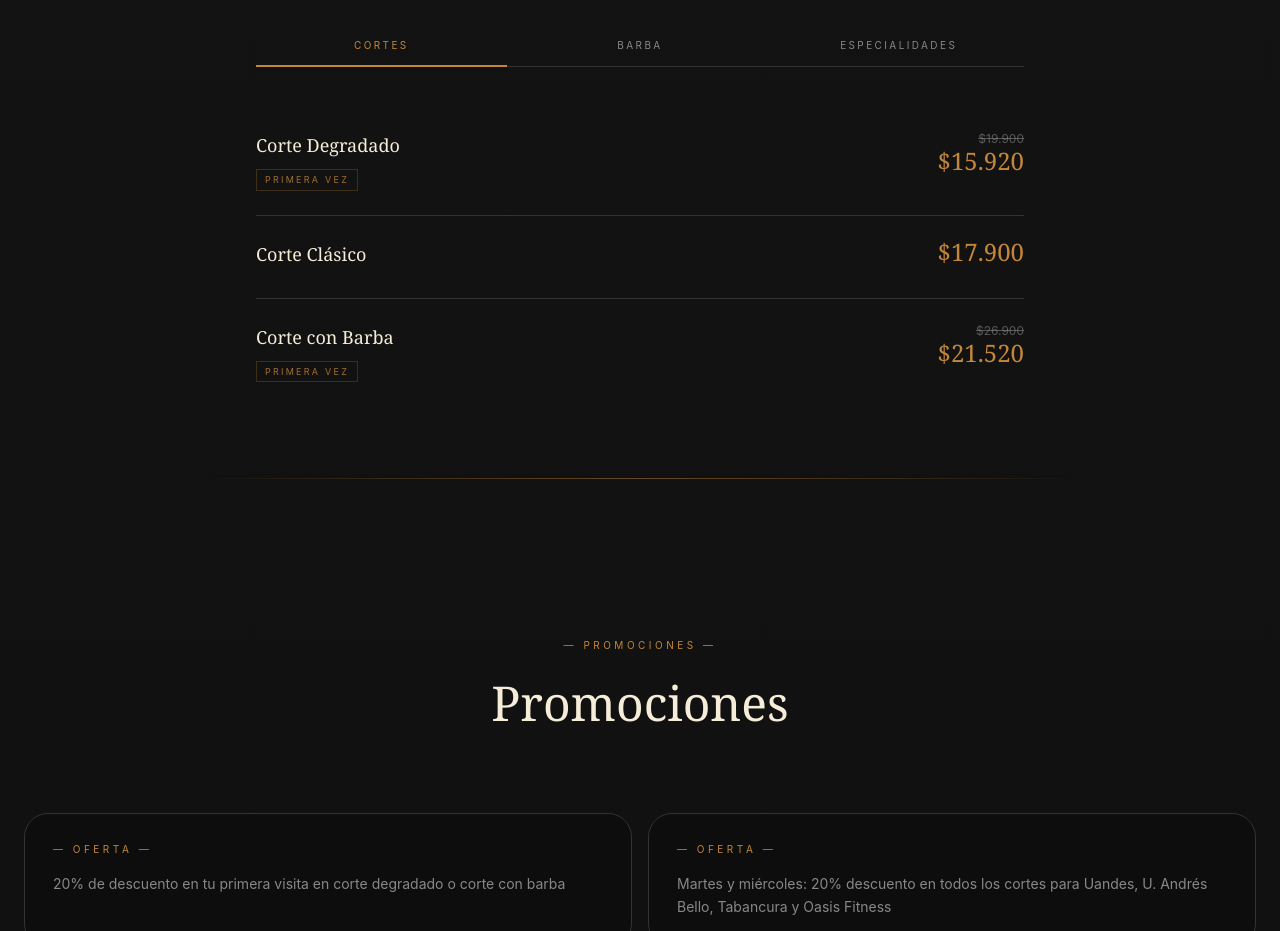
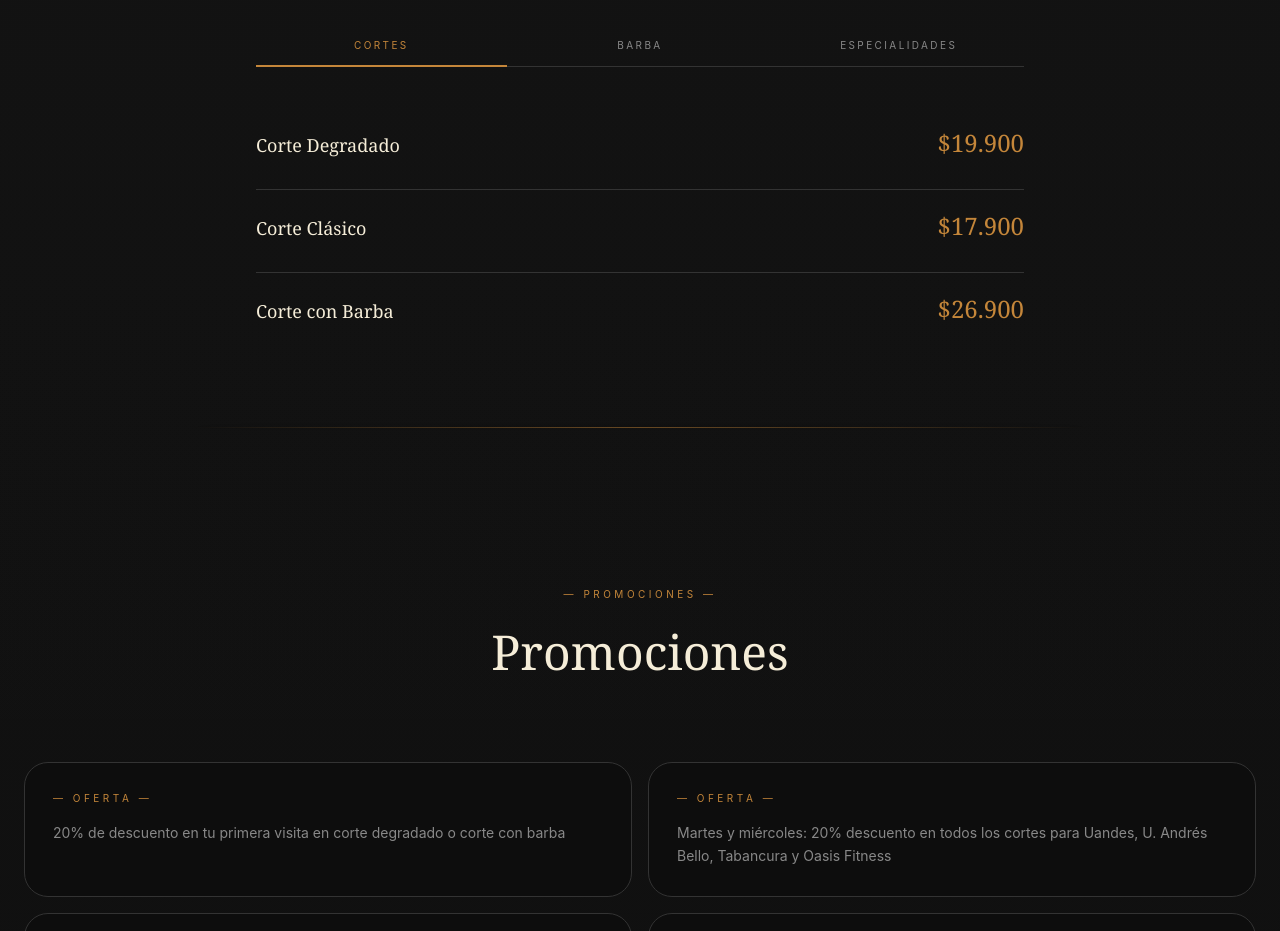
Before and after one commit to barbertennessee/pagina_tennessee, a Next.js app: page / in a window 1280 px wide. Shown: the part 3840-4771 px from the top of the page. Built offline with nearby package versions, Linux system fonts and the light colour scheme.

Commit message:
Show base service prices

```diff
--- a/components/sections/Services.tsx
+++ b/components/sections/Services.tsx
@@ -6,6 +6,15 @@ import SectionDivider from '@/components/ui/SectionDivider'
 import { SERVICES } from '@/lib/constants'
 
 type Tab = keyof typeof SERVICES
+type ServiceItem = {
+  name: string
+  price: number
+  promoPrice?: number
+  promoLabel?: string
+  isFrom?: boolean
+}
+
+const serviceGroups = SERVICES as Record<Tab, ServiceItem[]>
 
 const TABS: { id: Tab; label: string }[] = [
   { id: 'cortes', label: 'Cortes' },
@@ -48,7 +57,7 @@ export default function Services() {
 
         {/* Lista de servicios */}
         <div className="divide-y divide-[#333333] mb-8">
-          {SERVICES[active].map((service) => (
+          {serviceGroups[active].map((service) => (
             <div
               key={service.name}
               className="py-6 flex items-start justify-between gap-6"
@@ -57,14 +66,9 @@ export default function Services() {
                 <h3 className="font-serif text-brand-cream text-lg mb-1.5">
                   {service.name}
                 </h3>
-                {'promoLabel' in service && service.promoLabel && (
-                  <span className="inline-block font-sans text-[9px] text-brand-amber/80 tracking-[0.25em] uppercase border border-brand-amber/25 px-2 py-[3px]">
-                    {service.promoLabel}
-                  </span>
-                )}
               </div>
               <div className="text-right shrink-0">
-                {'promoPrice' in service && service.promoPrice ? (
+                {typeof service.promoPrice === 'number' ? (
                   <>
                     <p className="font-sans text-brand-muted/60 text-xs line-through mb-0.5">
                       {formatPrice(service.price)}
--- a/lib/constants.ts
+++ b/lib/constants.ts
@@ -7,8 +7,6 @@ export const SERVICES = {
     {
       name: 'Corte Degradado',
       price: 19900,
-      promoPrice: 15920,
-      promoLabel: 'Primera vez',
     },
     {
       name: 'Corte Clásico',
@@ -17,8 +15,6 @@ export const SERVICES = {
     {
       name: 'Corte con Barba',
       price: 26900,
-      promoPrice: 21520,
-      promoLabel: 'Primera vez',
     },
   ],
   barba: [
```
